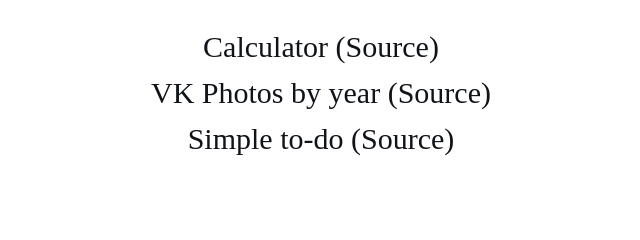
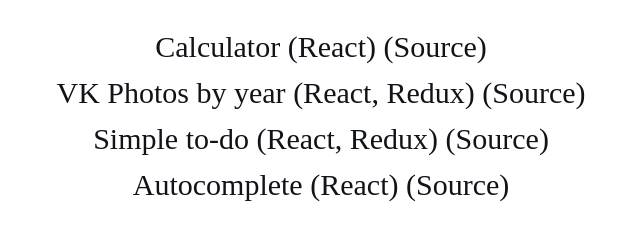
Before and after one commit to nicoffee/nicoffee.github.io, a plain HTML site: page index.html in a window 1280 px wide. Shown: the whole page, without its empty margins (319-959 px from the left). Drawn offline with Linux system fonts and the light colour scheme.

Commit message:
Update index.html

```diff
--- a/index.html
+++ b/index.html
@@ -26,15 +26,23 @@
 <ul>
     <li>
         <a href="https://nicoffee.github.io/Calculator/">Calculator</a>
+        (React)
         (<a href="https://github.com/nicoffee/Calculator">Source</a>)
     </li>
     <li>
         <a href="https://nicoffee.github.io/Redux/">VK Photos by year</a>
+        (React, Redux)
         (<a href="https://github.com/nicoffee/Redux">Source</a>)
     </li>
     <li>
         <a href="https://nicoffee.github.io/To-do/">Simple to-do</a>
+        (React, Redux)
         (<a href="https://github.com/nicoffee/To-do">Source</a>)
+    </li>
+    <li>
+        <a href="https://nicoffee.github.io/Autocomplete/">Autocomplete</a>
+        (React)
+        (<a href="https://github.com/nicoffee/Autocomplete">Source</a>)
     </li>
 </ul>
 </body>
```
